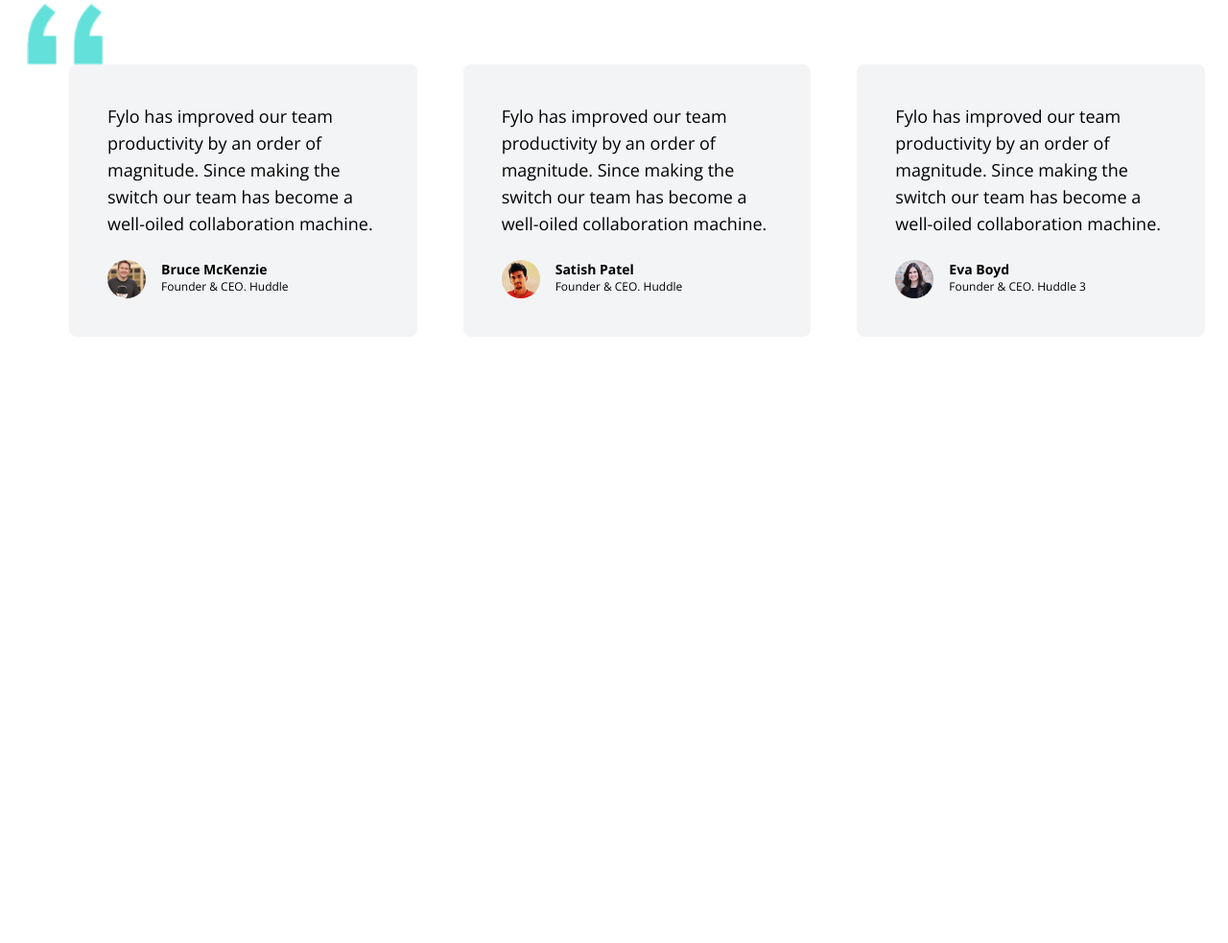
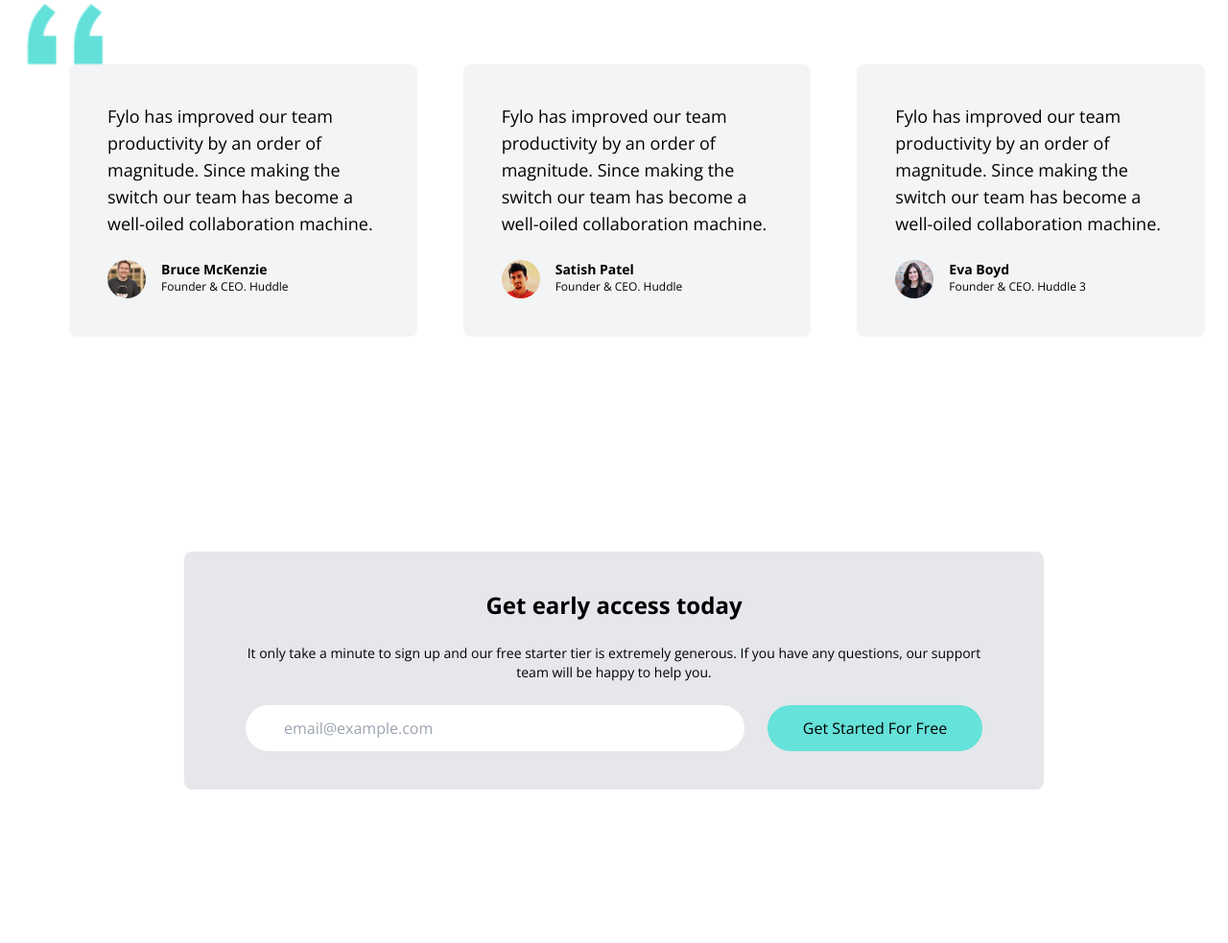
Before and after one commit to xDamneDx/traversy-fylo, a plain HTML site: page index.html in a window 1280 px wide. Shown: the part 2737-3720 px from the top of the page at 96% size. Before the commit the page ends 3472 px from the top, so only its background shows below. Drawn offline with nearby package versions, Linux system fonts and the light colour scheme.

Commit message:
add early access section

```diff
--- a/index.html
+++ b/index.html
@@ -292,5 +292,37 @@
         </div>
       </div>
     </sections>
+
+    <!-- Early Access Section -->
+    <section id="earlu-access" class="relative px-6 dark:bg-darkBlue2 md:px-0">
+      <div
+        class="relative max-w-4xl p-10 px-6 mx-auto space-y-6 text-center bg-gray-200 rounded-lg -top-40 dark:bg-darkBlue1 md:px-16"
+      >
+        <h5 class="text-2xl font-bold">Get early access today</h5>
+        <p class="text-sm">
+          It only take a minute to sign up and our free starter tier is
+          extremely generous. If you have any questions, our support team will
+          be happy to help you.
+        </p>
+        <!-- Input & Button Container -->
+        <div
+          class="flex flex-col items-start space-y-6 md:flex-row md:space-y-0 md:space-x-6"
+        >
+          <div class="w-full md:flex-1">
+            <input
+              type="text"
+              class="w-full px-10 py-3 rounded-full focus:outline-none"
+              placeholder="email@example.com"
+            />
+          </div>
+
+          <button
+            class="w-full p-3 px-6 rounded-full bg-accentCyan md:w-56 hover:scale-95"
+          >
+            Get Started For Free
+          </button>
+        </div>
+      </div>
+    </section>
   </body>
 </html>
```
Also changed, not shown: css/style.css.
